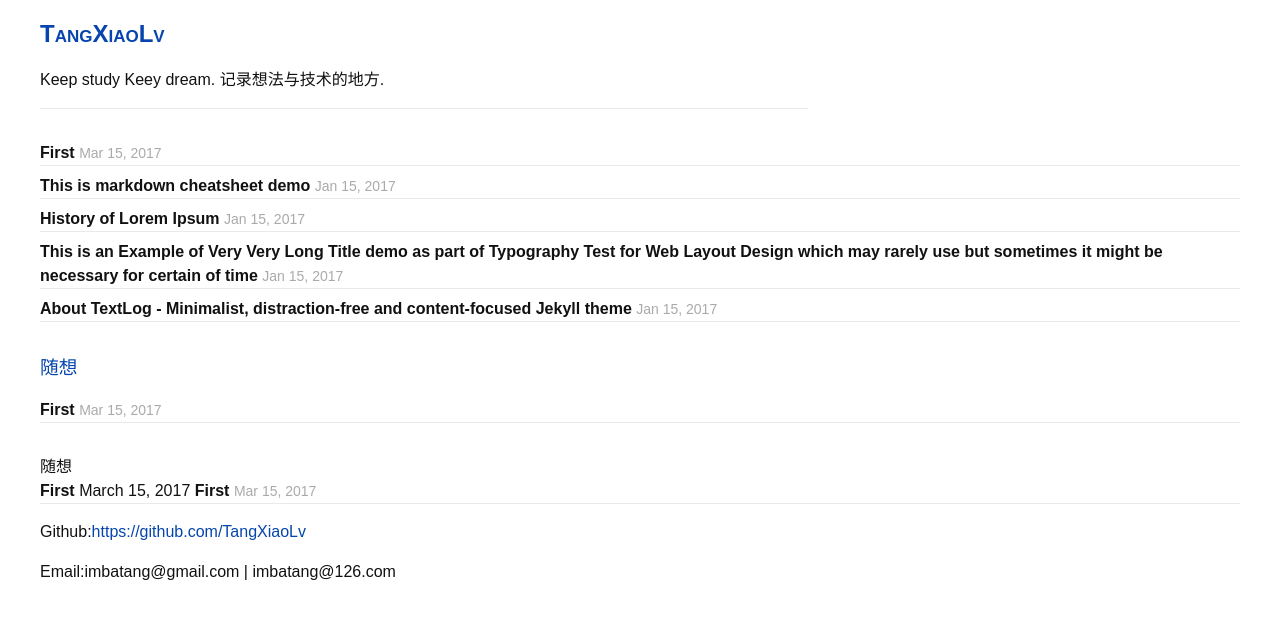
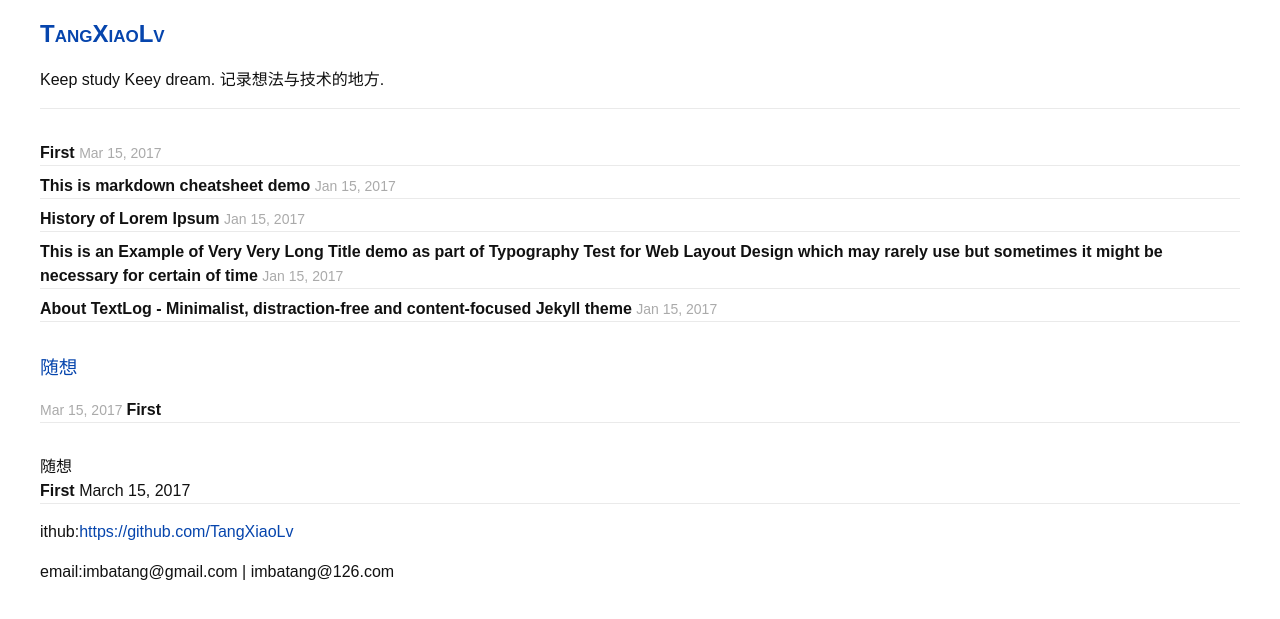
Before and after one commit to TangXiaoLv/Blog, a Jekyll site: the page built from index.html, in a window 1280 px wide. Shown: the top 619 px of the page. Built offline with Jekyll 4.4.1, drawn with Linux system fonts in a browser that asks for light colours; some web fonts are replaced.

Commit message:
update index

```diff
--- a/_sass/_layout.scss
+++ b/_sass/_layout.scss
@@ -4,7 +4,7 @@
 .site-header {
     border-bottom: 1px solid $grey-color-light;
     margin-top: -2rem;
-    max-width: 48rem;
+    /*max-width: 48rem;*/
 }
 
 .smallcap {
--- a/index.html
+++ b/index.html
@@ -48,10 +48,10 @@
             {% for post in site.posts %}
             {% if post.categories contains category %}
             <li>
+                <time datetime="{{ post.date | date_to_xmlschema }}">{{ post.date | date: "%b %d,
+                    %Y" >> }}
+                </time>
                 <a href="{{ post.url | prepend: site.baseurl }}">{{ post.title }}</a>
-                <time datetime="{{ post.date | date_to_xmlschema }}">{{ post.date | date: "%b %d,
-                    %Y" }}
-                </time>
             </li>
             {% endif %}
             {% endfor %}
@@ -85,7 +80,7 @@
     </section>
 
     <div>
-        <p>Github:<a href="https://github.com/TangXiaoLv">https://github.com/TangXiaoLv</a></p>
-        <p>Email:imbatang@gmail.com | imbatang@126.com</p>
+        <p>ithub:<a href="https://github.com/TangXiaoLv">https://github.com/TangXiaoLv</a></p>
+        <p>email:imbatang@gmail.com | imbatang@126.com</p>
     </div>
 </div>
```
Also changed, not shown: other parts of index.html (+0 -5 lines).
